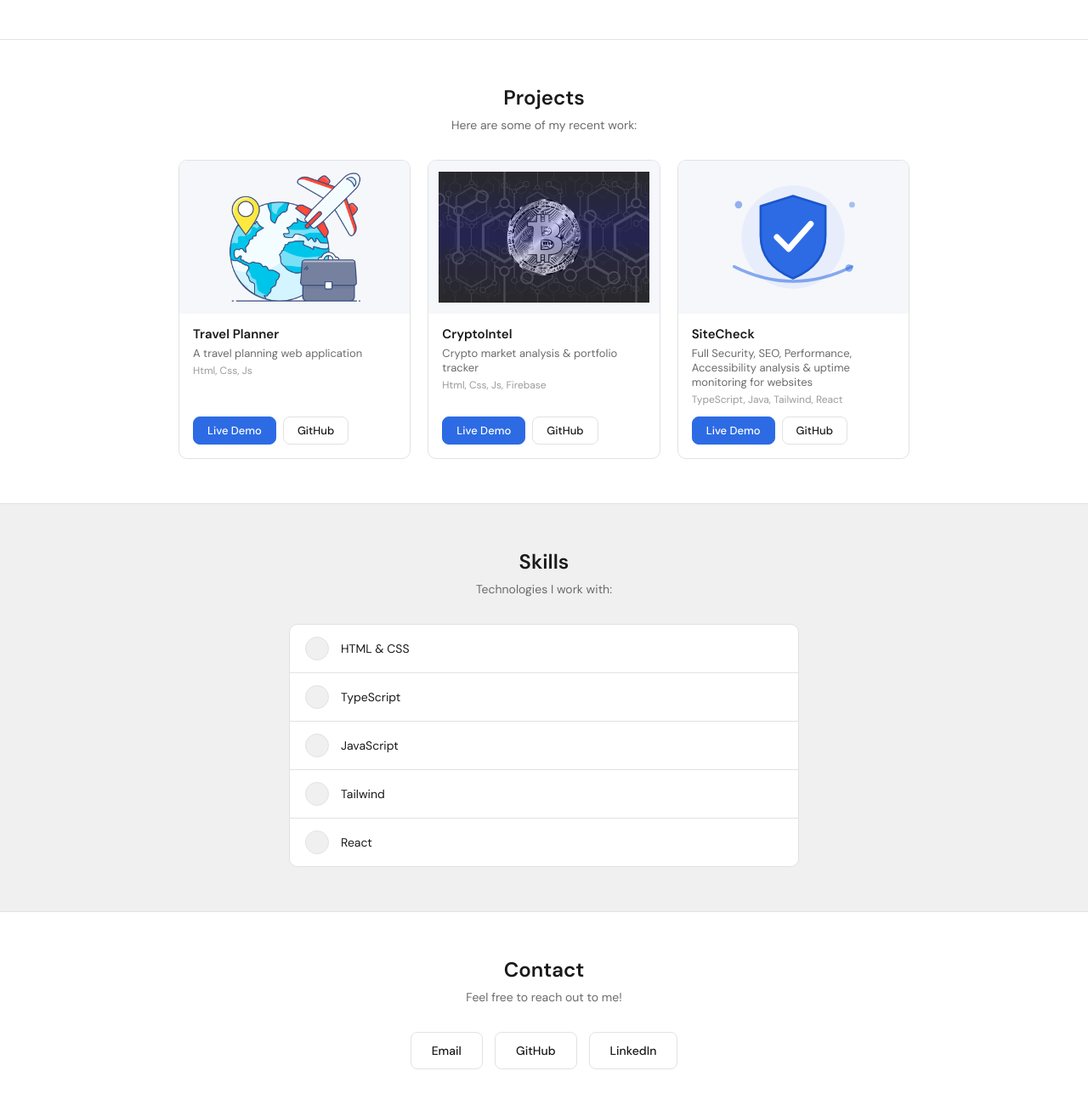
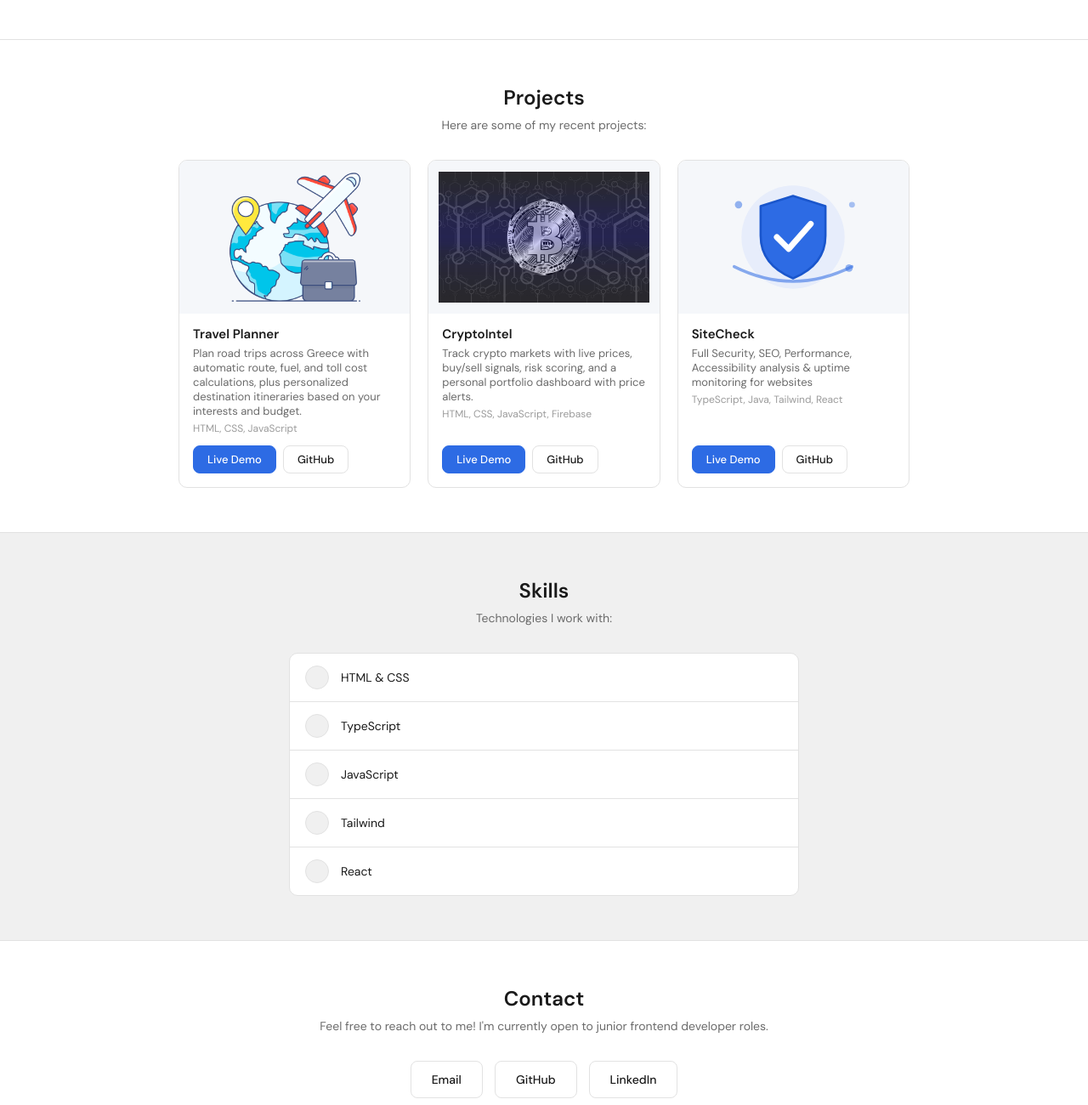
Before and after one commit to Kostaspallas12/portofolio, a plain HTML site: page portofolio-master/index1.html in a window 1280 px wide. Shown: the part 540-1840 px from the top of the page at 85% size. Drawn offline with Linux system fonts and the light colour scheme.

Commit message:
Improve project descriptions, fix copy typos, and accessibility
- Write richer 1-2 sentence descriptions for Travel Planner and CryptoIntel
- Fix "recent work" -> "recent projects" and tech stack casing (Html/Css/Js -> HTML/CSS/JavaScript)
- Remove maximum-scale=1.0 from viewport to allow pinch-zoom (WCAG)
- Add open-to-work note in Contact section

```diff
--- a/portofolio-master/index1.html
+++ b/portofolio-master/index1.html
@@ -2,7 +2,7 @@
 <html lang="en">
 <head>
     <meta charset="UTF-8">
-    <meta name="viewport" content="width=device-width, initial-scale=1.0, maximum-scale=1.0">
+    <meta name="viewport" content="width=device-width, initial-scale=1.0">
     <title>My Portfolio</title>
     <link rel="icon" type="image/png" href="favicon.png">
     <!-- Google tag (gtag.js) -->
@@ -49,15 +49,15 @@
 
 <section id="projects">
     <h2>Projects</h2>
-    <p class="section-sub">Here are some of my recent work:</p>
+    <p class="section-sub">Here are some of my recent projects:</p>
     <div class="projects-grid">
 
         <div class="project-card">
             <img src="travel-planner.png" alt="Travel Planner" class="project-thumb">
             <div class="project-body">
                 <h3>Travel Planner</h3>
-                <p>A travel planning web application</p>
-                <span>Html, Css, Js</span>
+                <p>Plan road trips across Greece with automatic route, fuel, and toll cost calculations, plus personalized destination itineraries based on your interests and budget.</p>
+                <span>HTML, CSS, JavaScript</span>
                 <div class="project-btns">
                     <a href="https://greek-travel-planner.netlify.app/" target="_blank" class="btn btn-primary">Live Demo</a>
                     <a href="https://github.com/Kostaspallas12/Greek-Travel-Planner" target="_blank" class="btn btn-outline">GitHub</a>
@@ -69,8 +69,8 @@
             <img src="cryptoapp.jpg" alt="CryptoIntel" class="project-thumb">
             <div class="project-body">
                 <h3>CryptoIntel</h3>
-                <p>Crypto market analysis & portfolio tracker</p>
-                <span>Html, Css, Js, Firebase</span>
+                <p>Track crypto markets with live prices, buy/sell signals, risk scoring, and a personal portfolio dashboard with price alerts.</p>
+                <span>HTML, CSS, JavaScript, Firebase</span>
                 <div class="project-btns">
                     <a href="https://cryptointel1.firebaseapp.com/" target="_blank" class="btn btn-primary">Live Demo</a>
                     <a href="https://github.com/Kostaspallas12/cryptoapp" target="_blank" class="btn btn-outline">GitHub</a>
@@ -123,7 +123,7 @@
 
 <section id="contact">
     <h2>Contact</h2>
-    <p class="section-sub">Feel free to reach out to me!</p>
+    <p class="section-sub">Feel free to reach out to me! I'm currently open to junior frontend developer roles.</p>
     <div class="contact-links">
         <a href="mailto:Pallaskostas675@gmail.com" class="contact-btn">Email</a>
         <a href="https://github.com/Kostaspallas12" target="_blank" class="contact-btn">GitHub</a>
```
Also changed, not shown: public/index.html (+7 -7 lines).
